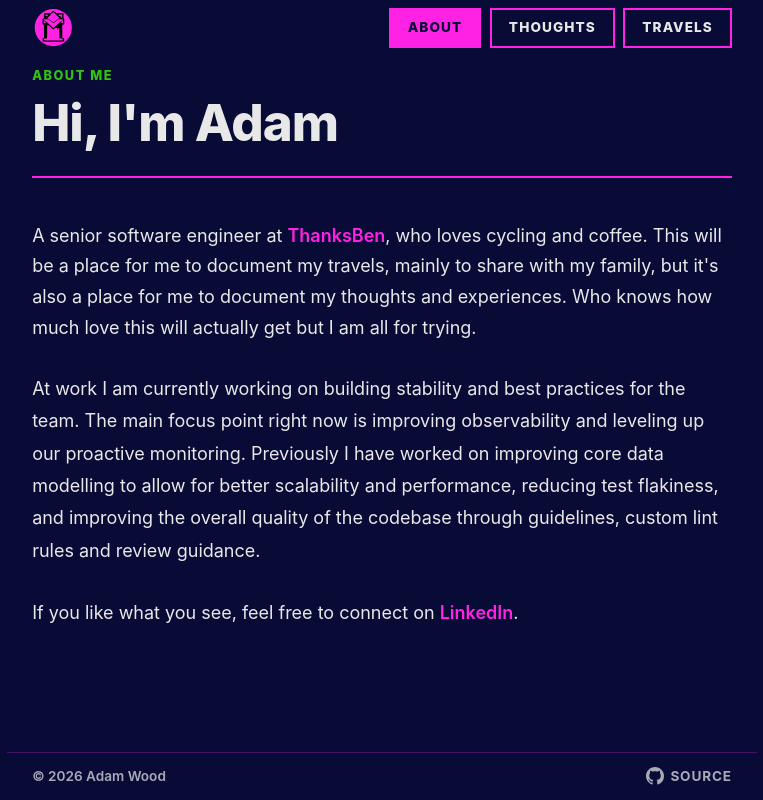
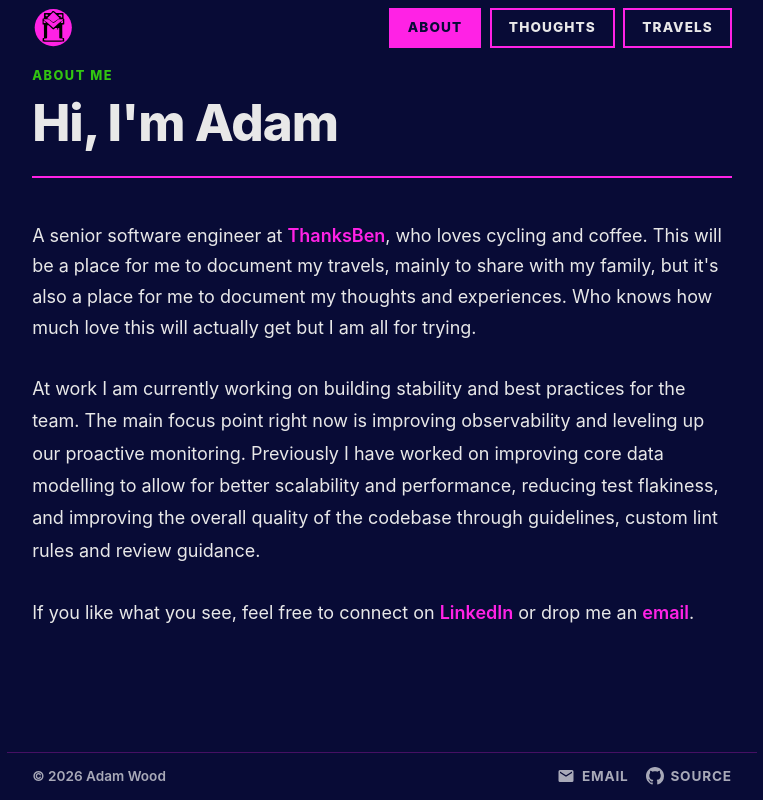
Before and after one commit to adamp01/personal, an Astro site: page / in a window 1280 px wide. Shown: the whole page, without its empty margins (258-1021 px from the left). Built offline with nearby package versions, Linux system fonts and the light colour scheme; Astro itself is replaced by a stand-in of ours.

Commit message:
feat: add email to footer

```diff
--- a/src/components/Footer.astro
+++ b/src/components/Footer.astro
@@ -7,6 +7,26 @@
     <span class="site-footer-copy"
       >&copy; {new Date().getFullYear()} Adam Wood</span
     >
+    <div class="site-footer-links">
+      <a
+        class="site-footer-email"
+        href="mailto:adam@adampwood.com"
+        aria-label="Send an email"
+      >
+        <svg
+          xmlns="http://www.w3.org/2000/svg"
+          width="18"
+          height="18"
+          viewBox="0 0 24 24"
+          fill="currentColor"
+          aria-hidden="true"
+        >
+          <path
+            d="M20 4H4a2 2 0 0 0-2 2v12a2 2 0 0 0 2 2h16a2 2 0 0 0 2-2V6a2 2 0 0 0-2-2zm0 4-8 5-8-5V6l8 5 8-5v2z"
+          ></path>
+        </svg>
+        Email
+      </a>
       <a
         class="site-footer-gh"
         href="https://github.com/adamp01/personal"
@@ -28,6 +48,7 @@
         </svg>
         Source
       </a>
+    </div>
   </div>
 </footer>
 
@@ -53,6 +74,13 @@
     font-weight: 600;
   }
 
+  .site-footer-links {
+    display: flex;
+    align-items: center;
+    gap: 1rem;
+  }
+
+  .site-footer-email,
   .site-footer-gh {
     display: inline-flex;
     align-items: center;
@@ -66,6 +94,7 @@
     transition: color 80ms;
   }
 
+  .site-footer-email:hover,
   .site-footer-gh:hover {
     color: var(--primary);
     text-decoration: none;
--- a/src/pages/index.astro
+++ b/src/pages/index.astro
@@ -36,7 +36,7 @@ import BaseLayout from "~/layouts/BaseLayout.astro";
           href="https://www.linkedin.com/in/adamwood95/"
           target="_blank"
           rel="noopener noreferrer">LinkedIn</a
-        >.
+        > or drop me an <a href="mailto:adam@adampwood.com">email</a>.
       </p>
     </div>
   </div>
```
Lines whose indentation alone changed are shown as unchanged.
